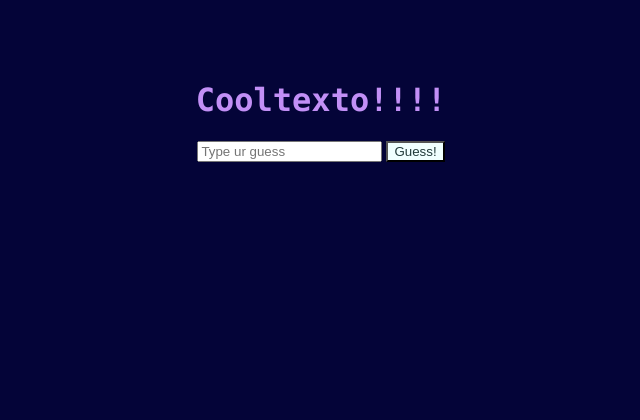
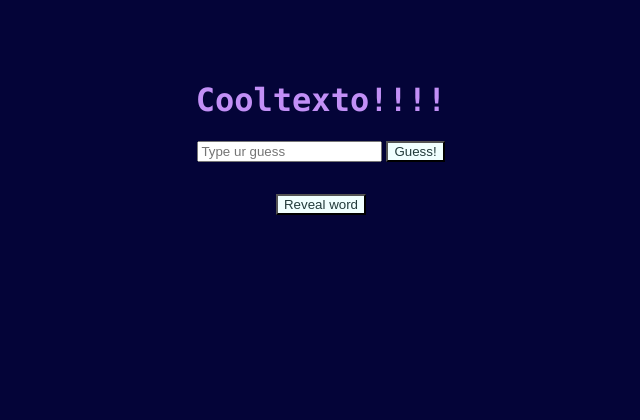
Before and after one commit to nightsky737/cooltexto, a Flask app: template templates/home.html in a window 1280 px wide. Shown: the top 420 px of the page, without its empty margins (319-959 px from the left). Run offline with Flask 3, Linux system fonts and the light colour scheme; the template is opened without the code that fills it, so the values that code supplies are empty.

Commit message:
made it so secret word could be revealed only on purpose. Also got rid of some ranking issues and made it 0-idx'd

```diff
--- a/generator.py
+++ b/generator.py
@@ -90,7 +90,7 @@ def guess(guess):
         abort(400, description=f"'{guess}' not found in ordering.")
 
     session['user_guessed_ordering'].append(guess)
-    return ordering[guess] + 1
+    return ordering[guess]
 
 #I guess we also need rankings? ATP we might just make a separate endpoint that gets the list of words?
 def get_guesses():
--- a/static/styles.css
+++ b/static/styles.css
@@ -33,7 +33,10 @@ body {
 
 .guess_result{
 color:rgb(0, 135, 135);
+  align-items: center;
+
 }
+
 
 /*Apparently this is the best way to typically organize stuff*/
 .flex-container{
--- a/templates/home.html
+++ b/templates/home.html
@@ -12,9 +12,6 @@
     let api_url = 'http://localhost:8000/generate';
     var word;
     fetch(api_url)
-    .then(response => response.json())
-    .then(data => {document.getElementById("title").textContent = "Cooltexto!! Secret word: " + data.word})
-
   </script>
 
   <body>
@@ -41,12 +38,22 @@
   <p id="past_rankings"></p>
   </div>
 
+  <div>
+    <button type = "button" onclick="revealWord()"> Reveal word</button>
+    <p id="secret_word"></p>
+  </div>
   <script>
     document.getElementById('makeGuess').addEventListener('submit', function(event) {
       event.preventDefault();
 
       guessWord(document.getElementById("userGuess").value)
       });
+  function revealWord(){
+    let api_url = 'http://localhost:8000/reveal_word';
+    fetch(api_url)
+    .then(response => response.json())
+    .then(data => {document.getElementById("secret_word").textContent = "Secret word: " + data.word})
+  }
 
   async function guessWord(word){
 
@@ -79,8 +86,8 @@
 
         }else if (data.rank == 1){
             document.getElementById('result').innerHTML=
-              `  <p>"Congrats! " + ${word} + " was the secret word!t!</p>
-              <button type="button" onclick="playAgain()">Play Again!</button>`
+              `  <p>"Congrats! ${word} was the secret word!t!</p>
+              <button type="button" class= onclick="playAgain()">Play Again!</button>`
               //apparently fstring sare like this and so are multine stirnsg
         }else{
 
@@ -104,6 +111,10 @@
       ).catch(error => console.error('Error:', error));
 
       }
+
+  function playAgain(){
+    // play again.
+  }
   </script>
   </div>
   </body>
```
Also changed, not shown: app.py (+7 -2 lines).
